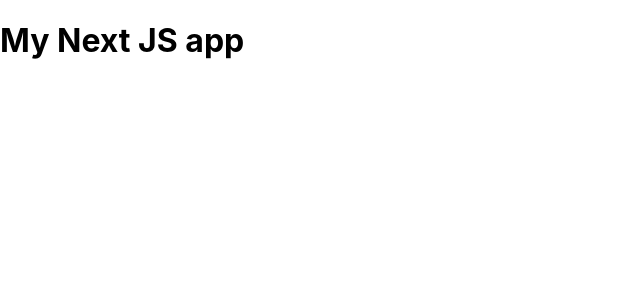
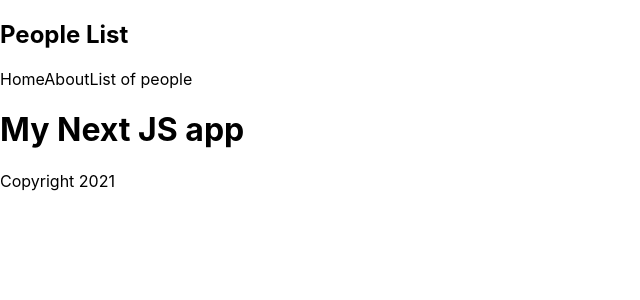
Before and after one commit to javigdeveloper/nextjs-test, a Next.js app: page / in a window 1280 px wide. Shown: the top 300 px of the page, without its empty margins (0-640 px from the left). Built offline with nearby package versions, Linux system fonts and the light colour scheme.

Commit message:
add files and components for pages

```diff
--- /dev/null
+++ b/components/Footer.js
@@ -0,0 +1,5 @@
+const Footer = () => {
+  return <div>Copyright 2021</div>;
+};
+
+export default Footer;
--- /dev/null
+++ b/components/Layout.js
@@ -0,0 +1,14 @@
+import Footer from "./Footer";
+import Navbar from "./Navbar";
+
+const Layout = ({ children }) => {
+  return (
+    <div>
+      <Navbar />
+      {children}
+      <Footer />
+    </div>
+  );
+};
+
+export default Layout;
--- /dev/null
+++ b/components/Navbar.js
@@ -0,0 +1,22 @@
+import Link from "next/link";
+
+const Navbar = () => {
+  return (
+    <nav>
+      <div className="logo">
+        <h1>People List</h1>
+      </div>
+      <Link href="/">
+        <a>Home</a>
+      </Link>
+      <Link href="/about">
+        <a>About</a>
+      </Link>
+      <Link href="/people">
+        <a>List of people</a>
+      </Link>
+    </nav>
+  );
+};
+
+export default Navbar;
--- a/pages/_app.js
+++ b/pages/_app.js
@@ -1,7 +1,12 @@
-import '../styles/globals.css'
+import Layout from "../components/Layout";
+import "../styles/globals.css";
 
 function MyApp({ Component, pageProps }) {
-  return <Component {...pageProps} />
+  return (
+    <Layout>
+      <Component {...pageProps} />
+    </Layout>
+  );
 }
 
-export default MyApp
+export default MyApp;
--- a/pages/index.js
+++ b/pages/index.js
@@ -1,4 +1,6 @@
 import Head from "next/head";
+import Footer from "../components/Footer";
+import Navbar from "../components/Navbar";
 import styles from "../styles/Home.module.css";
 
 export default function Home() {
```
Also changed, not shown: pages/about.js (added, +11 -0 lines), pages/people/index.js (added, +11 -0 lines).
